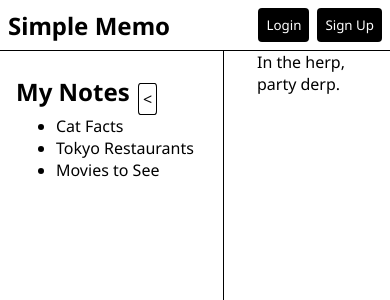
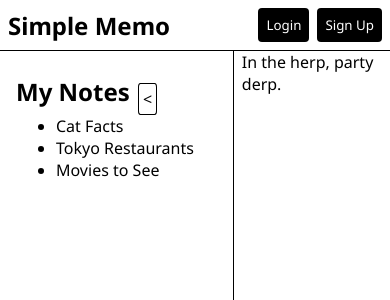
Before and after one commit to Justin-K-Ellis/simple_memo, a Next.js app: page / in a window 390 px wide. Shown: the top 300 px of the page. Built offline with nearby package versions, Linux system fonts and the light colour scheme.

Commit message:
fix: correct main width

```diff
--- a/src/app/globals.css
+++ b/src/app/globals.css
@@ -41,7 +41,7 @@ main {
 }
 
 .inner-container {
-  width: auto;
+  flex: 1;
 }
 
 .login-btns {
@@ -83,6 +83,10 @@ main {
 }
 
 @media (max-width: 400px) {
+  main {
+    width: 90%;
+  }
+
   .login-btns {
     gap: 0.5rem;
   }
```
